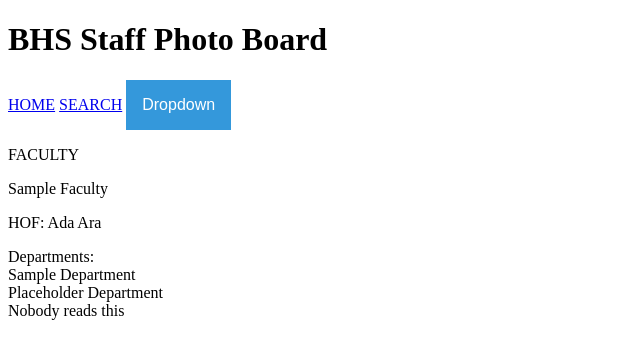
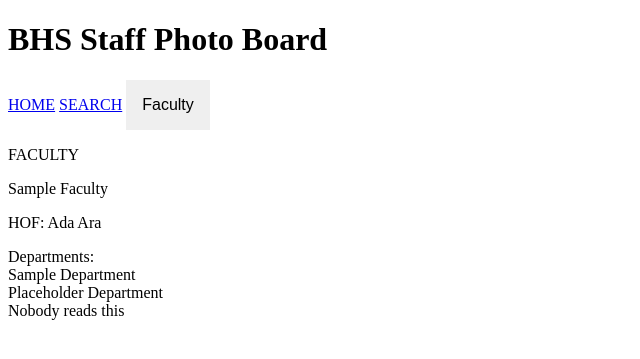
Before and after one commit to IsaacYao20036/DT_photoboard, a Flask app: page /faculty/1 in a window 1280 px wide. Shown: the top 359 px of the page, without its empty margins (0-640 px from the left). Run offline with Flask 3, Linux system fonts and the light colour scheme; data comes from the database, SQL or seed files in the repository.

Commit message:
worked on faculty dropdown menu

```diff
--- a/app/static/css/style.css
+++ b/app/static/css/style.css
@@ -1,7 +1,9 @@
+/* Dropdown code from W3Schools: https://www.w3schools.com/howto/howto_js_dropdown.asp */
+
 /* Dropdown Button */
 .dropbtn {
-    background-color: #3498DB;
-    color: white;
+    /* background-color: #3498DB; */
+    color: black;
     padding: 16px;
     font-size: 16px;
     border: none;
@@ -9,9 +11,9 @@
   }
 
   /* Dropdown button on hover & focus */
-  .dropbtn:hover, .dropbtn:focus {
+  /* .dropbtn:hover, .dropbtn:focus {
     background-color: #2980B9;
-  }
+  } */
 
   /* The container <div> - needed to position the dropdown content */
   .dropdown {
@@ -25,7 +27,7 @@
     position: absolute;
     background-color: #f1f1f1;
     min-width: 160px;
-    box-shadow: 0px 8px 16px 0px rgba(0,0,0,0.2);
+    /* box-shadow: 0px 8px 16px 0px rgba(0,0,0,0.2); */
     z-index: 1;
   }
 
--- a/app/static/js/dropdown.js
+++ b/app/static/js/dropdown.js
@@ -1,3 +1,6 @@
+// Code from W3Schools: https://www.w3schools.com/howto/howto_js_dropdown.asp
+
+
 /* When the user clicks on the button,
 toggle between hiding and showing the dropdown content */
 function myFunction() {
--- a/app/templates/nav.html
+++ b/app/templates/nav.html
@@ -1,11 +1,11 @@
 <a href="/">HOME</a>
 <a href="/search">SEARCH</a>
 <div class="dropdown">
-    <button onclick="myFunction()" class="dropbtn">Dropdown</button>
+    <button onclick="myFunction()" class="dropbtn">Faculty</button>
     <div id="myDropdown" class="dropdown-content">
-      <a href="#">Link 1</a>
-      <a href="#">Link 2</a>
-      <a href="#">Link 3</a>
+      <a href="/faculty/1">Sample Faculty</a>
+      <a href="/faculty/2">Technology</a>
+      <a href="/faculty/3">Link 3</a>
     </div>
   </div>
 
```
